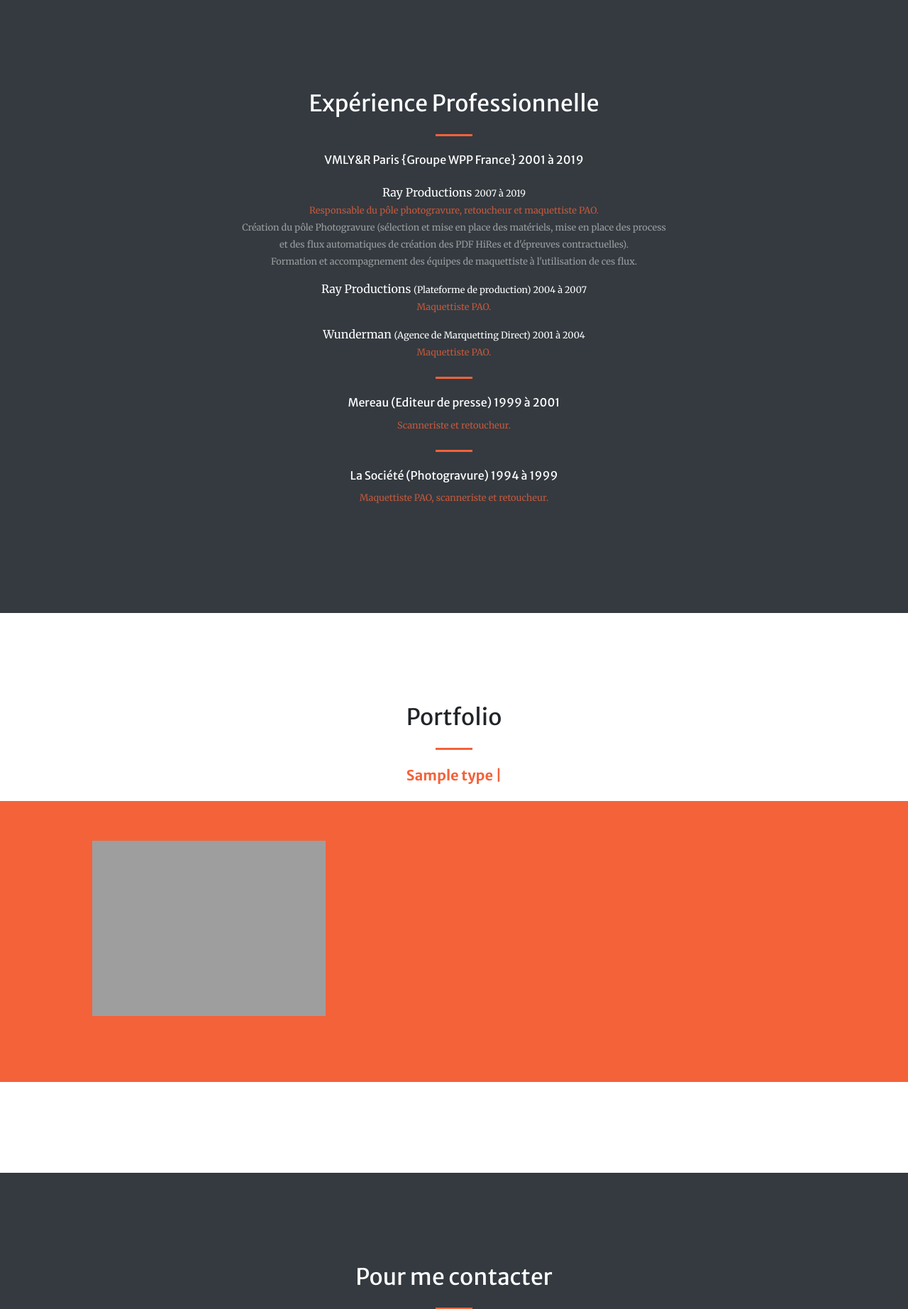
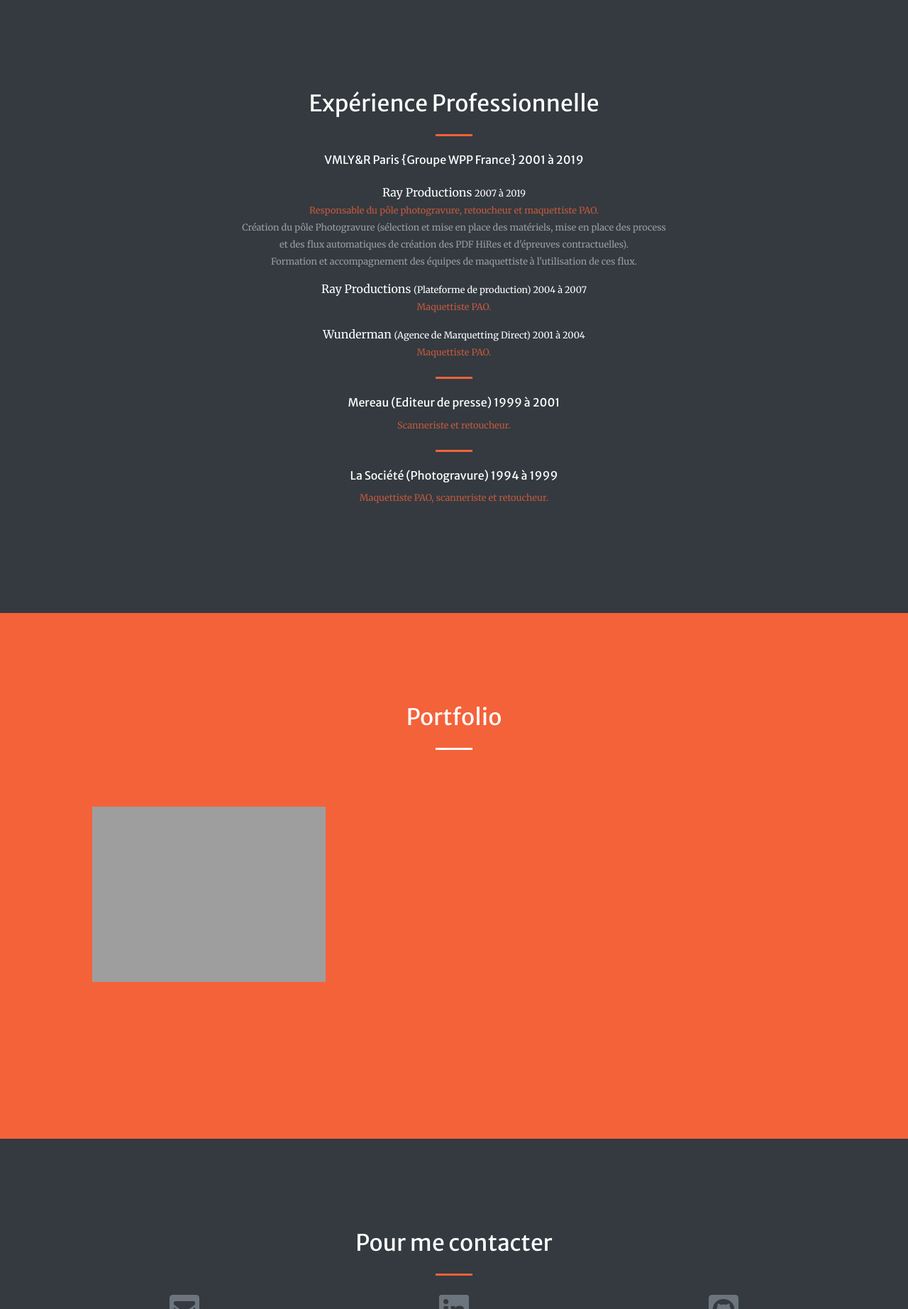
Before and after one commit to chrisgebel1/portfolio, a Symfony app: template templates/index/index.html.twig in a window 1280 px wide. Shown: the part 2159-4004 px from the top of the page at 71% size. Run offline with Twig, Linux system fonts and the light colour scheme; the template is opened without the code that fills it: most values are stand-ins (such as "Sample title", 1, 10 or a date in 2020); some libraries are stand-ins or nearby versions; grey boxes are pictures that could not be loaded.

Commit message:
modif coquilles projets sur la homepage

```diff
--- a/templates/index/index.html.twig
+++ b/templates/index/index.html.twig
@@ -44,21 +44,27 @@
                            aria-expanded="false" aria-controls="collapseWF3">
                             <small>Plus d'infos...</small>
                         </a>
+                    </p>
                     <div class="collapse" id="collapseWF3">
                         <div class="card card-body bg-card text-white">
                             <h6 class="text-white-50">Ojectifs de la formation :</h6>
                             <p>Réaliser l'intégration HTML/CSS dans le respect des normes et des bonnes pratiques, pour tout
-                        type de terminaux.</p>
+                                type de terminaux.
+                            </p>
                             <p>Concevoir des pages web intéractives avec Javascript, utiliser Ajax et la librairie jQuery,
-                        connaître les bases d'Angular.</p>
-                    <p>Créer, structurer et exploiter une base de donnée MySQL.</p>
-                    <p>Réaliser un site web ou un blog à l'aide du CMS WordPress.</p>
+                                connaître les bases d'Angular.
+                            </p>
+                            <p>Créer, structurer et exploiter une base de donnée MySQL.
+                            </p>
+                            <p>Réaliser un site web ou un blog à l'aide du CMS WordPress.
+                            </p>
                             <p>Utiliser le language PHP et en comprendre la logique sous-jacente afin de réaliser des
-                        applications PHP complexes.</p>
-                    <p>Réaliser un site web complexe avec Symfony.</p>
+                                applications PHP complexes.
+                            </p>
+                            <p>Réaliser un site web complexe avec Symfony.
+                            </p>
                         </div>
                     </div>
-            </p>
                     <hr class="divider light my-4">
                     <h6 class="text-white">Ecole Supérieure Estienne des Arts et Industries Graphiques</h6>
                     <p class="text-white-50 mb-4">
@@ -136,9 +142,10 @@
                     <span class="text-white-50">Création du pôle Photogravure (sélection et mise en place des matériels, mise en place des process<br>et des flux automatiques de création des PDF HiRes et d'épreuves contractuelles).<br>
 		Formation et accompagnement des équipes de maquettiste à l'utilisation de ces flux.</span></small></p>
             <p class="text-white">Ray Productions <small>(Plateforme de production) 2004 à 2007<br>
-                    <span class="text-primary op50">Maquettiste PAO.</span></small><br></p>
+                    <span class="text-primary op50">Maquettiste PAO.</span></small><br>
+            </p>
             <p class="text-white">Wunderman <small> (Agence de Marquetting Direct) 2001 à 2004<br>
-                    <span class="text-primary op50">Maquettiste PAO.</span></small></p>
+                    <span class="text-primary op50">Maquettiste PAO.</span></small>
             </p>
             <hr class="divider my-4">
             <h6 class="text-white">Mereau (Editeur de presse) 1999 à 2001</h6>
@@ -154,15 +161,24 @@
     </section>
 
     <!-- Portfolio Section https://mdbootstrap.com/plugins/jquery/gallery/ -->
-    <section class="page-section" id="portfolio">
-        <div class="text-center">
-            <h2 class="mb-4">Portfolio</h2>
-            <hr class="divider my-4">
-            <h5 class="text-primary font-weight-bold mb-4">
-            {% for type in types %}
-                {{ type.name }} {{ (loop.index0 == 0) ? ' | ' : '' }}
-            {% endfor %}
-            </h5>
+    <section class="page-section bg-primary" id="portfolio">
+        <div class="text-center mb-2 col-10 col-md-12 mx-auto">
+            <h2 class="mb-4 text-white">Portfolio</h2>
+            <hr class="divider light my-4">
+{#            <div>#}
+{#                <h5 class="text-white font-weight-bold">#}
+{#                    {% for type in types %}#}
+{#                        {{ type.name|replace({" / ": "&nbsp;/&nbsp;"})|raw }}{{ (loop.last) ? '' : '<span class="font-weight-bold text-white-50">&nbsp;| </span>' }}#}
+{#                    {% endfor %}#}
+{#                </h5>#}
+{#            </div>#}
+{#            <div>#}
+{#                <h6 class="text-white">#}
+{#                    {% for category in categories %}#}
+{#                        {{ category.name|replace({" / ": "&nbsp;/&nbsp;"})|raw }}{{ (loop.last) ? '' : '<span class="font-weight-bold text-white-50">&nbsp;| </span>' }}#}
+{#                    {% endfor %}#}
+{#                </h6>#}
+{#            </div>#}
         </div>
         <div class="container-fluid p-0 bg-primary py-3 py-md-5">
             <div class="row no-gutters col-12 col-md-10 mx-auto">
```
Also changed, not shown: src/Controller/IndexController.php (+13 -5 lines). Lines whose indentation alone changed are shown as unchanged.
